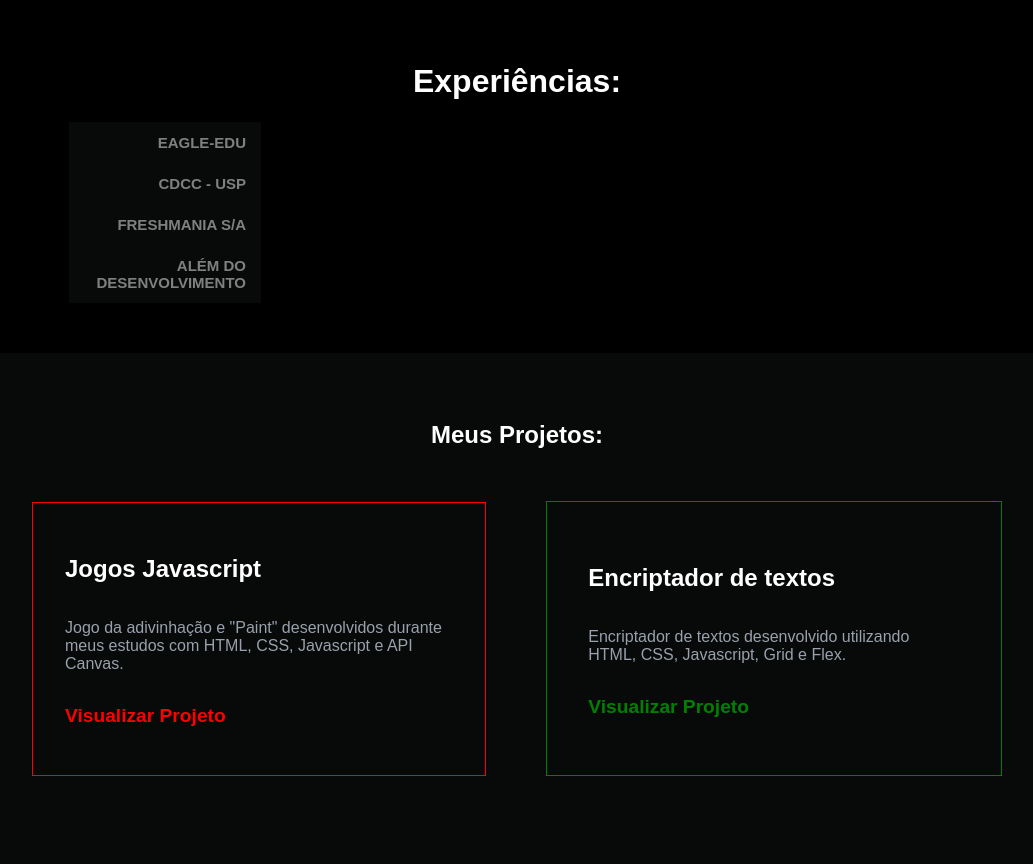
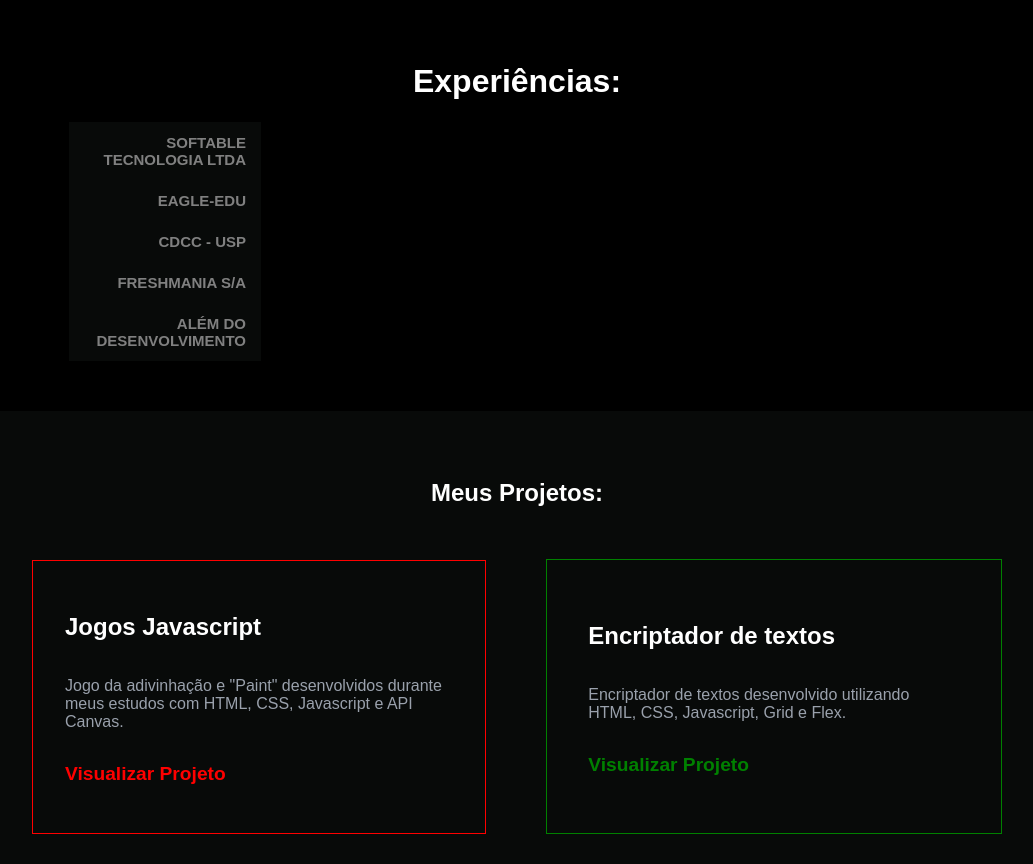
Before and after one commit to biancadizio/portfolio-app, a React (Create React App) app: page / in a window 1280 px wide. Shown: the part 1180-2044 px from the top of the page, without its empty margins (123-1156 px from the left). Built offline with nearby package versions, Linux system fonts and the light colour scheme.

Commit message:
Inserindo objeto com cargo e descrição de atividades na SOFTABLE

```diff
--- a/src/components/Experiences/Experiences.jsx
+++ b/src/components/Experiences/Experiences.jsx
@@ -19,11 +19,11 @@ const Experiences = () => {
   const buttonContainerRef = useRef(null);
 
   const experiencesData = [
-    // {
-    //   title: 'FREELANCER',
-    //   description:
-    //     'Atualmente, trabalho como freelancer na área de Desenvolvimento Frontend.',
-    // },
+    {
+      title: 'SOFTABLE TECNOLOGIA LTDA',
+      description:
+        'Atuo em projetos de grande escala como desenvolvedora de aplicações front-end utilizando React.js, Next.js, Typescript e styled-components. Atuo também na integração com APIs, componentização, Clean Code e desenvolvimento de arquiteturas front-end escaláveis.',
+    },
     {
       title: 'EAGLE-EDU',
       description:
```
Also changed, not shown: 2 other files (tests, documents, lock files or other folders).
